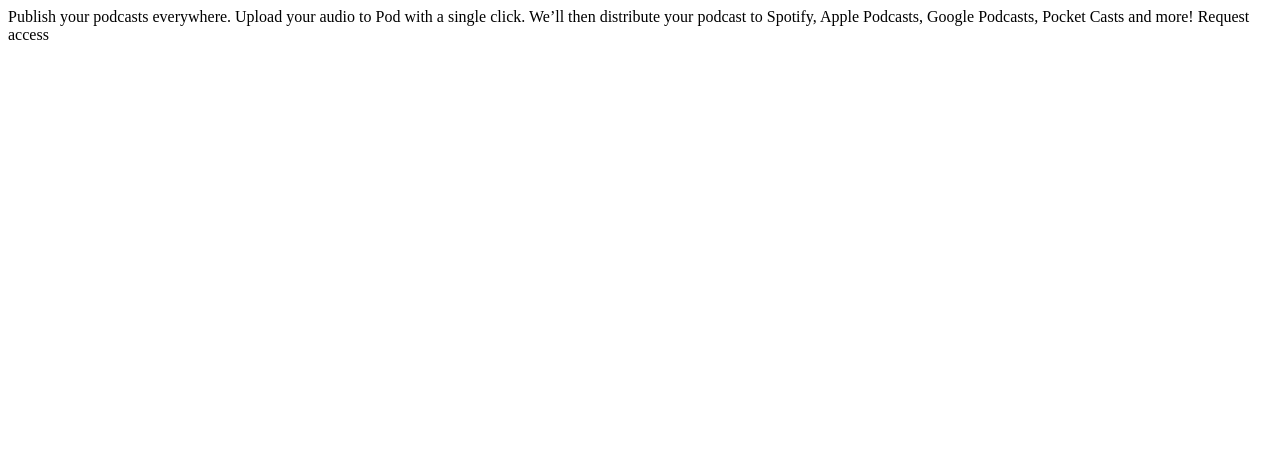
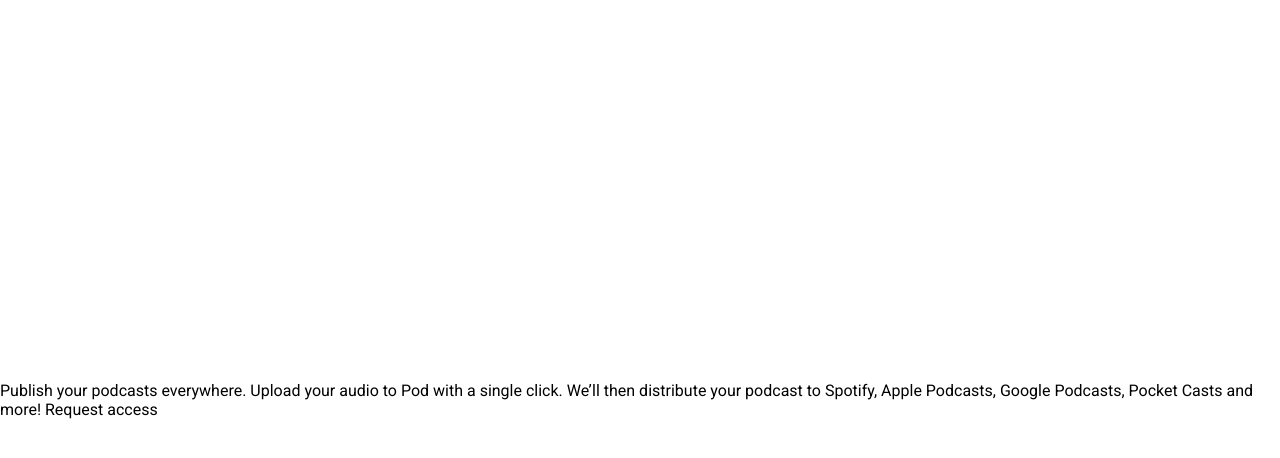
Before and after one commit to vanjamilicevic/PodRequestAccesLandingPage, a plain HTML site: page index.html in a window 1280 px wide. Drawn offline with Linux system fonts and the light colour scheme.

Commit message:
Added styles.css

```diff
--- a/index.html
+++ b/index.html
@@ -5,8 +5,8 @@
   <meta name="viewport" content="width=device-width, initial-scale=1.0">
 
   <link rel="icon" type="image/png" sizes="32x32" href="./assets/favicon-32x32.png">
-
-  <title>Frontend Mentor | Pod request access landing page</title>
+  <link rel="stylesheet" href="style.css">
+  <title>Pod request access landing page</title>
 </head>
 <body>
   Publish your podcasts everywhere.
--- /dev/null
+++ b/style.css
@@ -0,0 +1,17 @@
+@import url("https://fonts.googleapis.com/css2?family=Poppins:ital,wght@0,100;0,200;0,300;0,400;0,500;0,600;0,700;0,800;0,900;1,100;1,200;1,300;1,400;1,500;1,600;1,700;1,800;1,900&family=Roboto:ital,wght@0,100;0,300;0,400;0,500;0,700;0,900;1,100;1,300;1,400;1,500;1,700;1,900&display=swap");
+
+* {
+  box-sizing: border-box;
+  margin: 0;
+}
+
+body {
+  font-family: "Roboto", sans-serif;
+  display: flex;
+  flex-direction: column;
+  align-items: center;
+  justify-content: center;
+  height: 100vh;
+  overflow: hidden;
+  margin: 0;
+}
```
